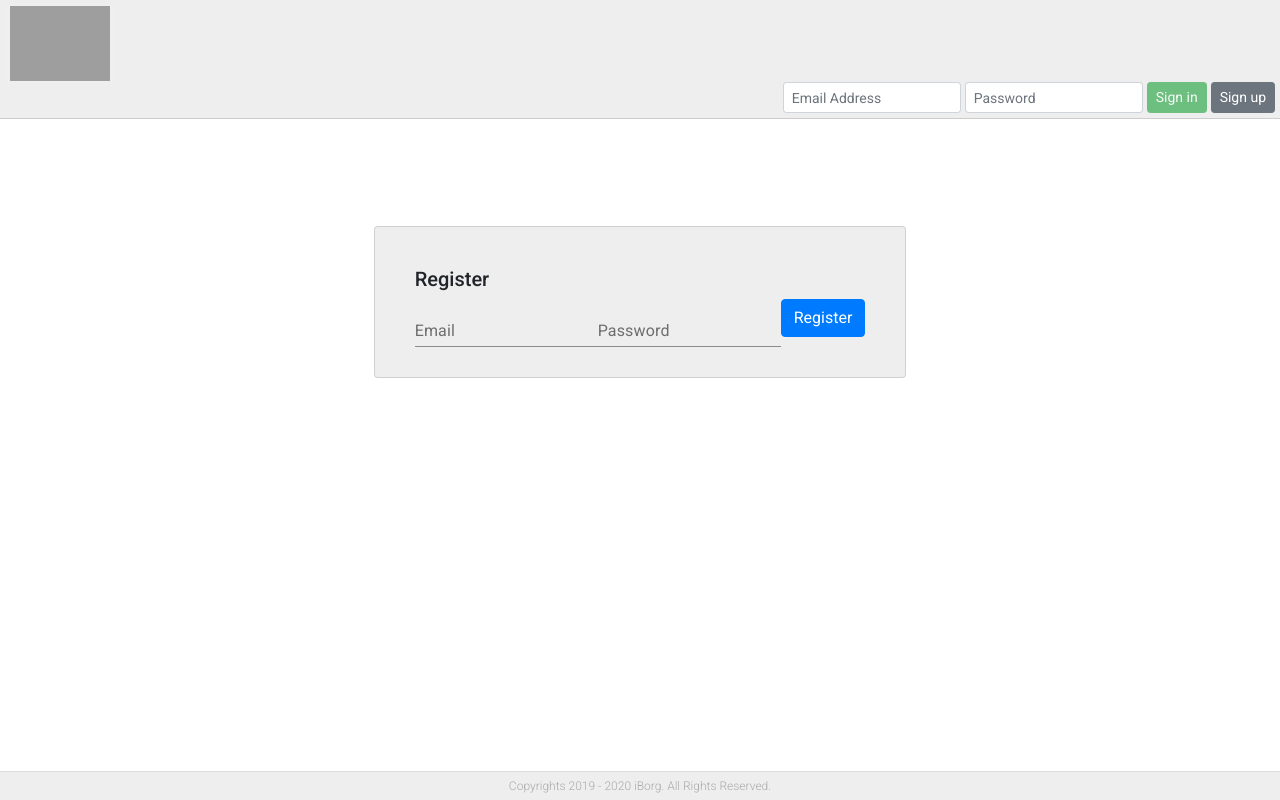
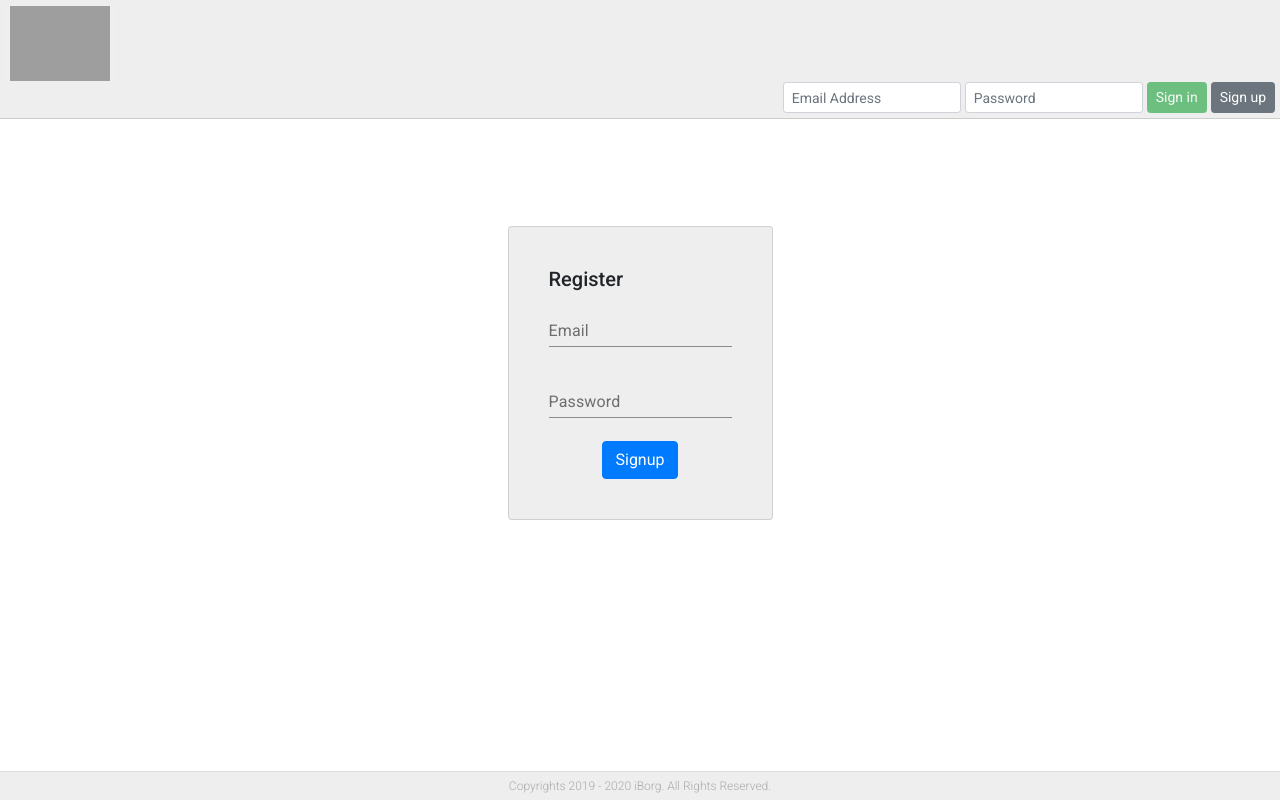
Before and after one commit to iborgthrowaway123/reactor, a React (Create React App) app: page /signup in a window 1280 px wide. Built offline with nearby package versions, Linux system fonts and the light colour scheme; grey boxes are pictures that could not be loaded.

Commit message:
formatting for registration page

```diff
--- a/src/Components/Signup/Signup.jsx
+++ b/src/Components/Signup/Signup.jsx
@@ -4,7 +4,7 @@ import Snackbar from "@material-ui/core/Snackbar";
 import TextField from '@material-ui/core/TextField';
 import Card from '@material-ui/core/Card';
 import Grid from '@material-ui/core/Grid';
-import Paper from '@material-ui/core/Paper';
+import Box from '@material-ui/core/box';
 
 const Signup = () => {
   const [state, setState] = useState({
@@ -51,9 +51,9 @@ const Signup = () => {
    <div className="card" style={mystyle}>
       <div className="card-body">
          <h5>Register</h5>
-    <form column onSubmit={doSignup} className="d-flex justify-content-center">
-
-
+         <Grid container direction ={"column"} spacing={5}>
+            <Grid item>
+               <div>
                   <TextField
                      id="standard-basic"
                      type="email"
@@ -61,7 +61,10 @@ const Signup = () => {
                      onChange={handleEmailChange}
                      className="form-control-sm"
                      label="Email"/>
-
+               </div>
+            </Grid>
+            <Grid item>
+               <div>
                   <TextField
                      id="standard-basic"
                      type="password"
@@ -69,8 +72,18 @@ const Signup = () => {
                      onChange={handlePasswordChange}
                      className="form-control-sm"
                      label="Password" />
-      <button type="submit" class="btn btn-primary align-items-center">Register</button>
-    </form>
+               </div>
+            </Grid>
+            <Grid item>
+            <Box
+            display="flex"
+            alignItems="center"
+            justifyContent="center">
+              <button type="submit" class="btn btn-primary">Signup</button>
+          </Box>
+            </Grid>
+         </Grid>
+
       </div>
    </div>
    <Snackbar
@@ -78,7 +91,8 @@ const Signup = () => {
       open={state.open}
       message={state.message}
       />
-  </div>);
+</div>
+);
 };
 
 export default Signup;
```
Lines whose indentation alone changed are shown as unchanged.
